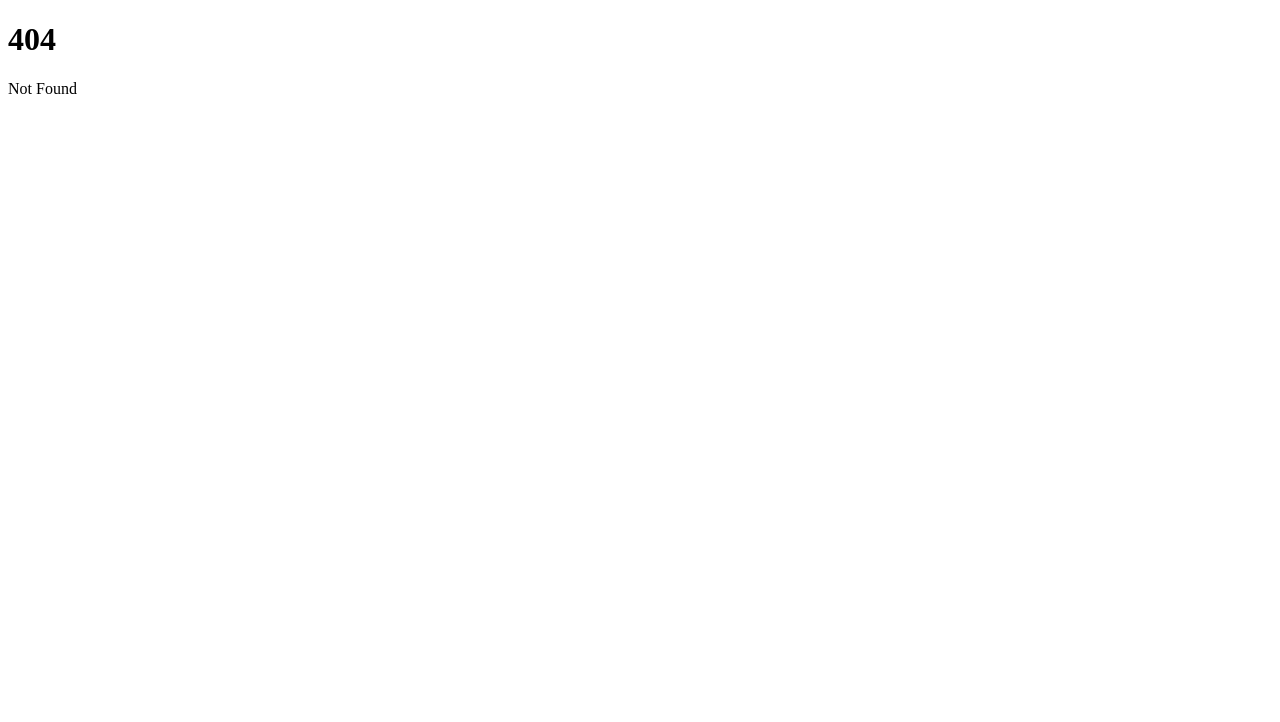
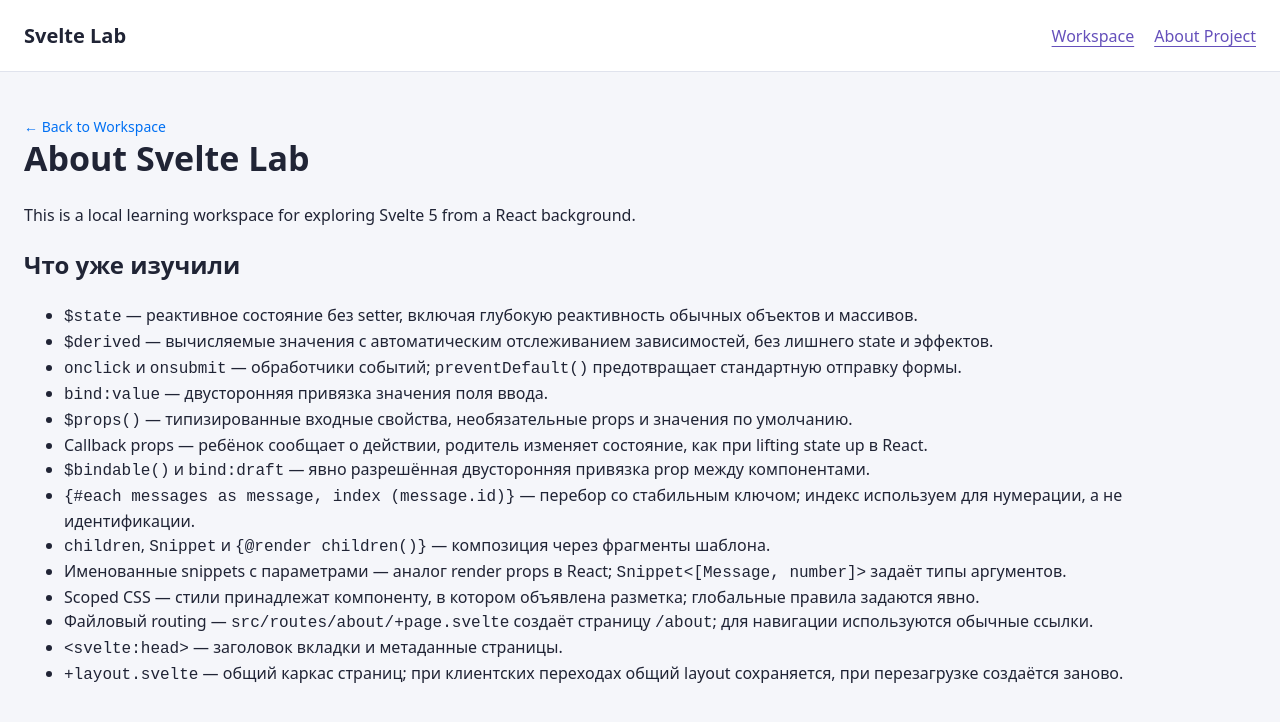
Before and after one commit to mykhailotsynkevych/svelte-app, a SvelteKit app: page /about in a window 1280 px wide. Before the commit this address had no page. Shown: the top 722 px of the page. Built offline with nearby package versions, Linux system fonts and the light colour scheme.

Commit message:
urls, layouts, opt readme

```diff
--- a/src/routes/+layout.svelte
+++ b/src/routes/+layout.svelte
@@ -9,4 +9,37 @@
 	<link rel="icon" href={favicon} />
 </svelte:head>
 
+<header class="site-header">
+	<a class="site-brand" href="/">Svelte Lab</a>
+	<nav aria-label="Основная навигация">
+		<a href="/">Workspace</a>
+		<a href="/about">About Project</a>
+	</nav>
+</header>
+
 {@render children()}
+
+<style>
+	:global(body) {
+		margin: 0;
+		background: #f5f6fa;
+		color: #202435;
+		font-family: system-ui, sans-serif;
+		line-height: 1.5;
+	}
+
+	:global(*) { box-sizing: border-box; }
+	:global(button), :global(input) { font: inherit; }
+	:global(button) { cursor: pointer; }
+	:global(button:disabled) { cursor: not-allowed; }
+	:global(:focus-visible) { outline: 3px solid #6954d9; outline-offset: 4px; }
+
+	.site-header {
+		display: flex; flex-wrap: wrap; align-items: center; justify-content: space-between;
+		gap: 16px; min-height: 72px; padding: 16px 24px;
+		border-bottom: 1px solid #e0e3ed; background: white;
+	}
+	.site-brand { color: #202435; font-size: 20px; font-weight: 800; text-decoration: none; }
+	nav { display: flex; flex-wrap: wrap; gap: 20px; }
+	nav a { color: #6550bb; text-underline-offset: 4px; }
+</style>
--- a/src/routes/+page.svelte
+++ b/src/routes/+page.svelte
@@ -58,7 +58,7 @@
 
 	<main>
 		<header>
-			<p class="eyebrow">Lesson 05 / Named snippets</p>
+			<p class="eyebrow">Общий layout</p>
 			<h1>{activeChat?.title ?? 'Select a chat'}</h1>
 			<p class="message-count" aria-live="polite">
 				{messageCount} {messageCount === 1 ? 'message' : 'messages'}
@@ -85,42 +85,23 @@
 
 	<aside class="lesson" aria-labelledby="lesson-title" lang="ru">
 		<p class="eyebrow">Сравниваем с React</p>
-		<h2 id="lesson-title">Именованные<br />snippets</h2>
+		<h2 id="lesson-title">Общий layout<br />и навигация</h2>
 		<dl>
-			<dt><code>{'{#snippet item(message)}'}</code></dt>
-			<dd>Именованный фрагмент шаблона с параметром. Объявлен внутри MessageList на странице и автоматически передаётся как prop item.</dd>
-			<dt><code>Snippet&lt;[Message]&gt;</code></dt>
-			<dd>Тип snippet, принимающего один аргумент Message. Квадратные скобки описывают кортеж аргументов, а не массив сообщений.</dd>
-			<dt><code>{'{@render item(message)}'}</code></dt>
-			<dd>MessageList передаёт текущее сообщение в шаблон страницы. Список отвечает за перебор и ключи, страница — за содержимое карточки.</dd>
-			<dt><code>Render props в React</code></dt>
-			<dd>Похожий API: {'renderItem={(message) => <p>{message.text}</p>}'}. В Svelte вместо функции с JSX используется snippet.</dd>
-			<dt><code>item и children</code></dt>
-			<dd>Именованный item выводит каждое сообщение. Остальная вложенная разметка по-прежнему становится children для пустого состояния.</dd>
+			<dt><code>src/routes/+layout.svelte</code></dt>
+			<dd>Оборачивает страницы / и /about. Аналог app/layout.tsx в Next.js, но без модели React Server Components.</dd>
+			<dt><code>{'{@render children()}'}</code></dt>
+			<dd>SvelteKit передаёт текущую страницу как snippet children. Общая навигация находится над ним.</dd>
+			<dt><code>&lt;a href="/about"&gt;</code></dt>
+			<dd>Обычная внутренняя ссылка. После гидратации SvelteKit выполняет клиентскую навигацию без отдельного Link-компонента.</dd>
+			<dt><code>Жизненный цикл</code></dt>
+			<dd>При клиентском переходе между этими страницами общий layout сохраняется. Компонент страницы сменяется; его локальный state не является постоянным хранилищем.</dd>
+			<dt><code>Общие стили</code></dt>
+			<dd>Глобальные базовые стили перенесены в layout, чтобы они работали и при прямом открытии /about.</dd>
 		</dl>
-		<div class="exercise">
-			<h3>Проверь себя</h3>
-			<p>Проследи путь данных: MessageList берёт message из массива → передаёт в item(message) → шаблон страницы выводит message.text.</p>
-			<p>Твоё упражнение: добавь второй параметр index. Обнови тип snippet и вызов в списке, затем выведи на странице «You · #1», «You · #2» и так далее.</p>
-		</div>
 	</aside>
 </div>
 
 <style>
-	:global(body) {
-		margin: 0;
-		background: #f5f6fa;
-		color: #202435;
-		font-family: system-ui, sans-serif;
-		line-height: 1.5;
-	}
-
-	:global(*) { box-sizing: border-box; }
-	:global(button), :global(input) { font: inherit; }
-	:global(button) { cursor: pointer; }
-	:global(button:disabled) { cursor: not-allowed; }
-	:global(:focus-visible) { outline: 3px solid #6954d9; outline-offset: 4px; }
-
 	.workspace { display: grid; grid-template-columns: 260px minmax(0, 1fr) 300px; min-height: 100dvh; }
 	.sidebar { padding: 32px 20px; background: #202435; color: #f5f6fa; }
 	.brand { color: inherit; text-decoration: none; font-size: 26px; font-weight: 800; }
@@ -140,9 +121,6 @@
 	.lesson h2 { font-size: 23px; line-height: 1.3; }
 	dt { margin-top: 24px; font-size: 13px; color: #6550bb; overflow-wrap: anywhere; }
 	dd { margin: 6px 0 0; color: #60697b; font-size: 13px; }
-	.exercise { margin-top: 32px; padding: 16px; border-radius: 12px; background: #f0edf9; font-size: 13px; }
-	.exercise h3 { margin-top: 0; }
-	.exercise p:last-child { margin-bottom: 0; }
 
 	@media (min-width: 1600px) {
 		.workspace { max-width: 1600px; margin: 0 auto; }
--- /dev/null
+++ b/src/routes/about/+page.svelte
@@ -0,0 +1,67 @@
+<svelte:head>
+  <title>About Project | Svelte Lab</title>
+  <meta
+    name="description"
+    content="A local learning workspace for exploring Svelte 5 from a React background."
+  />
+</svelte:head>
+
+<div class="about">
+  <header>
+    <a href="/" class="back-link">← Back to Workspace</a>
+    <h1>About Svelte <span>Lab</span></h1>
+  </header>
+  <main>
+    <p>
+      This is a local learning workspace for exploring Svelte 5 from a React
+      background.
+    </p>
+    <section lang="ru" aria-labelledby="concepts-title">
+      <h2 id="concepts-title">Что уже изучили</h2>
+      <ul>
+        <li><code>$state</code> — реактивное состояние без setter, включая глубокую реактивность обычных объектов и массивов.</li>
+        <li><code>$derived</code> — вычисляемые значения с автоматическим отслеживанием зависимостей, без лишнего state и эффектов.</li>
+        <li><code>onclick</code> и <code>onsubmit</code> — обработчики событий; <code>preventDefault()</code> предотвращает стандартную отправку формы.</li>
+        <li><code>bind:value</code> — двусторонняя привязка значения поля ввода.</li>
+        <li><code>$props()</code> — типизированные входные свойства, необязательные props и значения по умолчанию.</li>
+        <li>Callback props — ребёнок сообщает о действии, родитель изменяет состояние, как при lifting state up в React.</li>
+        <li><code>$bindable()</code> и <code>bind:draft</code> — явно разрешённая двусторонняя привязка prop между компонентами.</li>
+        <li><code>{'{#each messages as message, index (message.id)}'}</code> — перебор со стабильным ключом; индекс используем для нумерации, а не идентификации.</li>
+        <li><code>children</code>, <code>Snippet</code> и <code>{'{@render children()}'}</code> — композиция через фрагменты шаблона.</li>
+        <li>Именованные snippets с параметрами — аналог render props в React; <code>Snippet&lt;[Message, number]&gt;</code> задаёт типы аргументов.</li>
+        <li>Scoped CSS — стили принадлежат компоненту, в котором объявлена разметка; глобальные правила задаются явно.</li>
+        <li>Файловый routing — <code>src/routes/about/+page.svelte</code> создаёт страницу <code>/about</code>; для навигации используются обычные ссылки.</li>
+        <li><code>&lt;svelte:head&gt;</code> — заголовок вкладки и метаданные страницы.</li>
+        <li><code>+layout.svelte</code> — общий каркас страниц; при клиентских переходах общий layout сохраняется, при перезагрузке создаётся заново.</li>
+      </ul>
+    </section>
+  </main>
+</div>
+
+<style>
+  .about {
+    padding: 36px 24px;
+  }
+  .about header {
+    margin-bottom: 24px;
+  }
+  .about h1 {
+    margin: 0;
+    font-size: clamp(24px, 3vw, 34px);
+    line-height: 1.2;
+  }
+  .about main {
+    font-size: 16px;
+    line-height: 1.5;
+  }
+  .back-link {
+    display: inline-block;
+    margin-top: 8px;
+    font-size: 14px;
+    color: #0070f3;
+    text-decoration: none;
+  }
+  .back-link:hover {
+    text-decoration: underline;
+  }
+</style>
```
Also changed, not shown: 1 other file (tests, documents, lock files or other folders).
